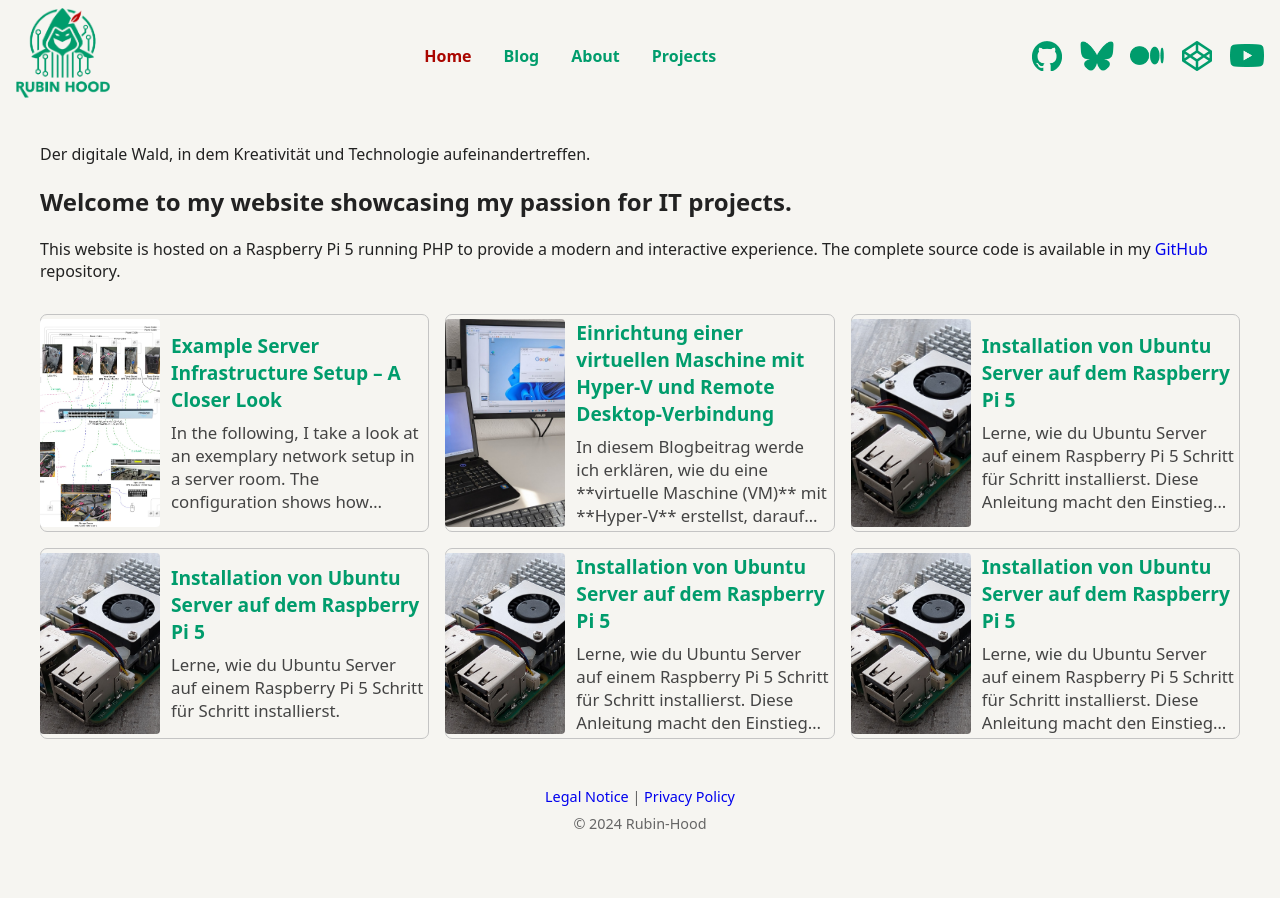
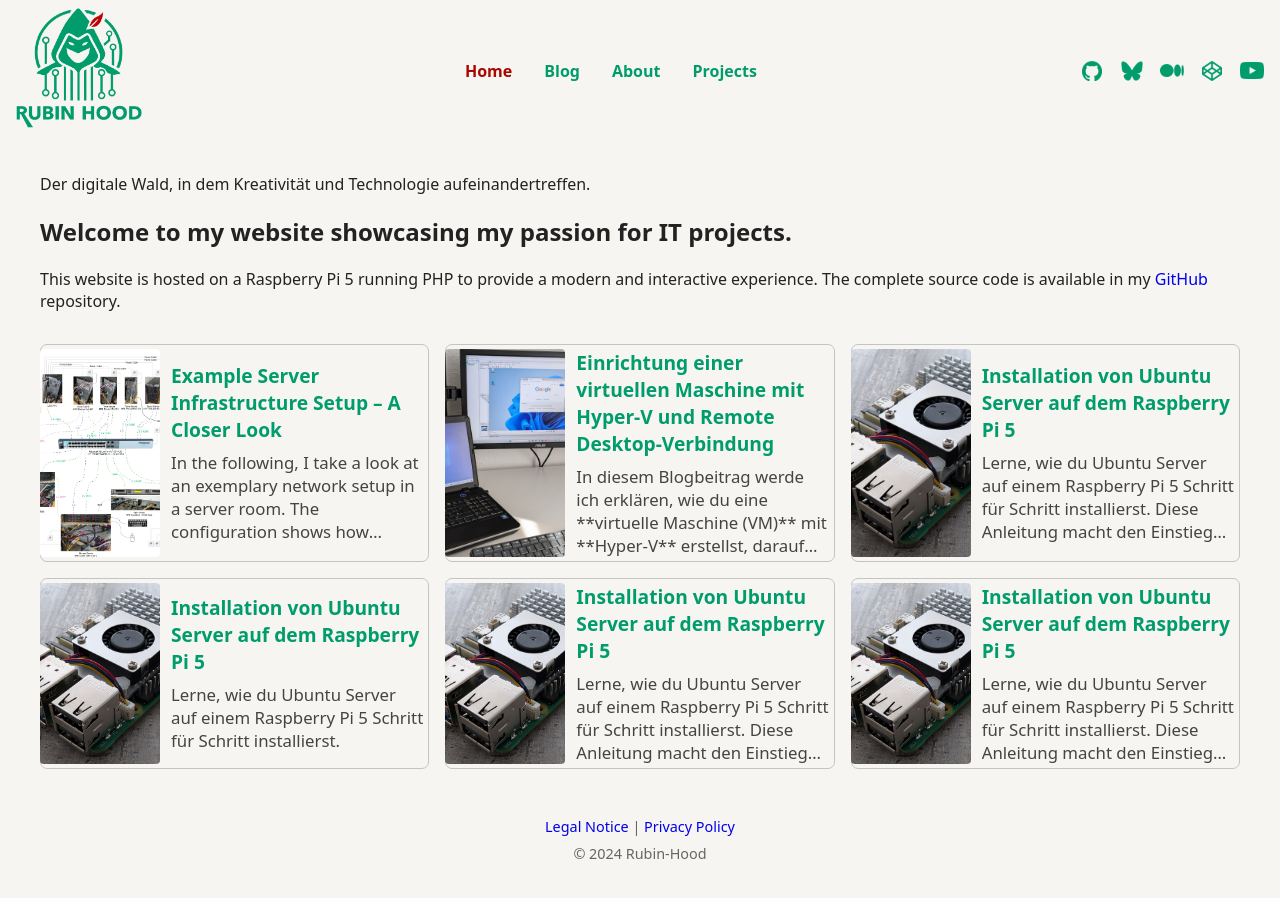
Before and after one commit to rubin-hood/rubinhood-blog, a Jekyll site: the page built from index.md, in a window 1280 px wide. Built offline with Jekyll 4.4.1, drawn with Linux system fonts in a browser that asks for light colours.

Commit message:
Update style.css

```diff
--- a/assets/css/style.css
+++ b/assets/css/style.css
@@ -38,7 +38,7 @@ a {
 }
 
 .logo img {
-  height: 90px;                      /* Logo bleibt immer 90px hoch, Breite passt sich automatisch an */
+  height: 120px;                      /* Logo bleibt immer 90px hoch, Breite passt sich automatisch an */
 }
 
 .site-nav ul {
@@ -74,8 +74,8 @@ a {
 .icon-link {
   display: inline-block;             /* Jedes Icon nebeneinander platzieren wie Text */
   position: relative;                /* Kind-Elemente (Bilder) können absolut positioniert werden */
-  width: 34px;                       /* Breite für das Icon (bei Bedarf je nach Icon anpassen) */
-  height: 30px;                      /* Höhe für das Icon */
+  width: 24px;                       /* Breite für das Icon (bei Bedarf je nach Icon anpassen) */
+  height: 20px;                      /* Höhe für das Icon */
   overflow: hidden;                  /* Verhindert, dass größere Bilder herausragen */
   vertical-align: middle;            /* Zentriert Icon mit Text (falls daneben) */
 }
```
